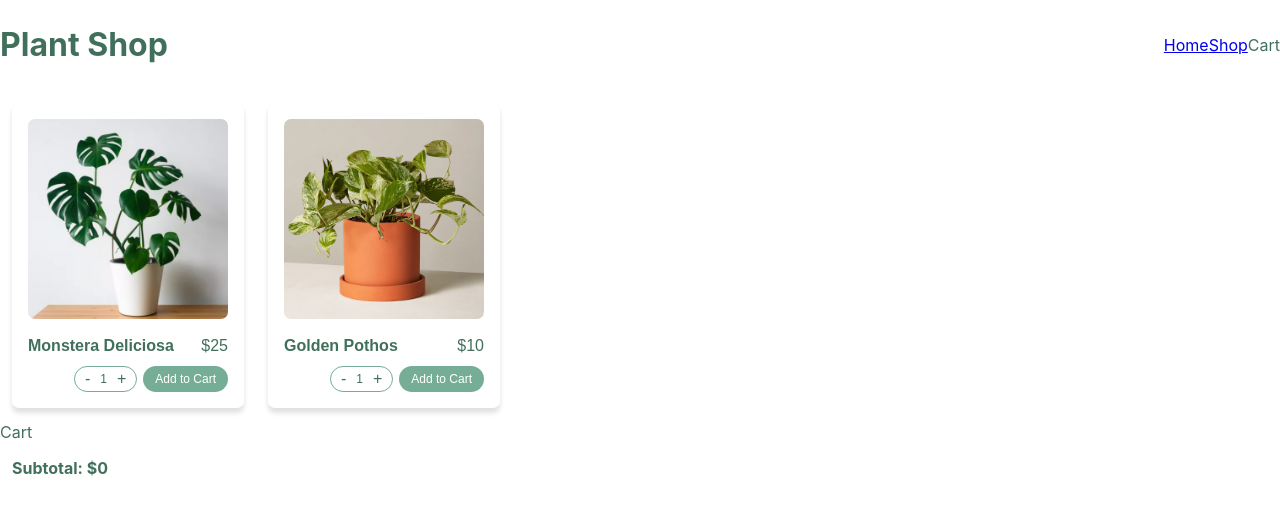
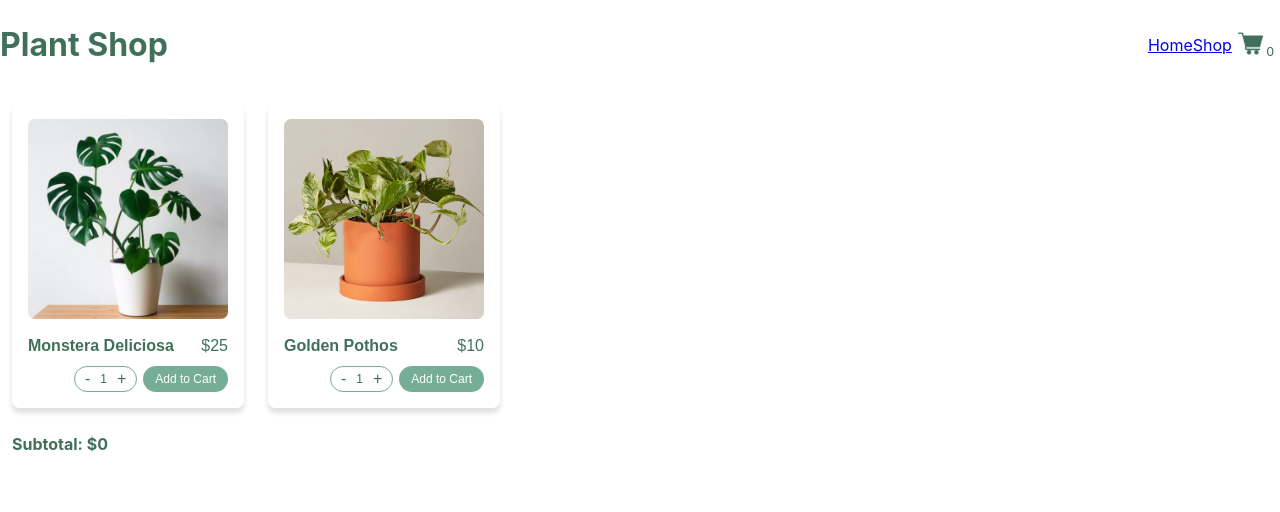
Before and after one commit to crolfs47/odin-react-shopping-cart, a React (Vite) app: page /shop in a window 1280 px wide. Shown: the top 512 px of the page. Built offline with nearby package versions, Linux system fonts and the light colour scheme.

Commit message:
Add cart icon button with cart quantity to header

```diff
--- a/src/App.jsx
+++ b/src/App.jsx
@@ -9,7 +9,7 @@ function App() {
 
   return (
     <>
-      <Header />
+      <Header cart={cart}/>
       <div>
         <Outlet context={[cart, setCart]} />
       </div>
--- a/src/components/Cart.jsx
+++ b/src/components/Cart.jsx
@@ -29,7 +29,6 @@ const Cart = ({ cart, updateCart }) => {
 
   return (
     <>
-      Cart
       <div className="cart-container">
         {cart.map((item) => {
           const cost = item.product.price * item.quantity;
--- a/src/components/Header.jsx
+++ b/src/components/Header.jsx
@@ -1,7 +1,13 @@
 import "../styles/Header.css";
 import { Link } from "react-router-dom";
+import cartImage from "../assets/shopping-cart.png"
 
-const Header = () => {
+const Header = ({ cart }) => {
+
+  const cartQuantity = cart.reduce((total, item) => {
+    return total + item.quantity;
+  }, 0);
+
   return (
     <>
       <div className="header-container">
@@ -9,11 +15,11 @@ const Header = () => {
         <div className="header-links">
           <Link to="home">Home</Link>
           <Link to="shop">Shop</Link>
-          <div>Cart</div>
+          <button className="cart-button"><img src={cartImage} alt="" /> {cartQuantity}</button>
         </div>
       </div>
     </>
-  )
-}
+  );
+};
 
 export default Header;
--- a/src/components/Product.jsx
+++ b/src/components/Product.jsx
@@ -54,7 +54,7 @@ const Product = ({ item, updateCart, cart }) => {
             </button>
           </div>
           <button
-            className="cart-button"
+            className="add-to-cart-button"
             onClick={() => addToCart(item, quantity)}
           >
             Add to Cart
--- a/src/components/Shop.jsx
+++ b/src/components/Shop.jsx
@@ -6,7 +6,6 @@ import { useOutletContext } from "react-router-dom";
 const Shop = () => {
   const [cart, setCart] = useOutletContext();
   const products = productList;
-  console.log(cart);
 
   return (
     <>
--- a/src/styles/Header.css
+++ b/src/styles/Header.css
@@ -9,3 +9,15 @@
   display: flex;
   align-items: center;
 }
+
+.header-container img {
+  width: 25px;
+  height: 25px;
+  object-fit: cover;
+}
+
+.cart-button {
+  background: transparent;
+  border: none;
+  color: rgb(64, 112, 92);
+}
--- a/src/styles/Product.css
+++ b/src/styles/Product.css
@@ -54,7 +54,7 @@
   padding-right: 4px;
 }
 
-.cart-button {
+.add-to-cart-button {
   background-color:rgb(118, 173, 150);
   color: white;
   padding: 6px 12px;
@@ -63,7 +63,7 @@
   font-size: .75em;
 }
 
-.cart-button:hover {
+.add-to-cart-button:hover {
   cursor: pointer;
   background-color: rgb(64, 112, 92);
 }
```
Also changed, not shown: src/assets/shopping-cart.png (added).
